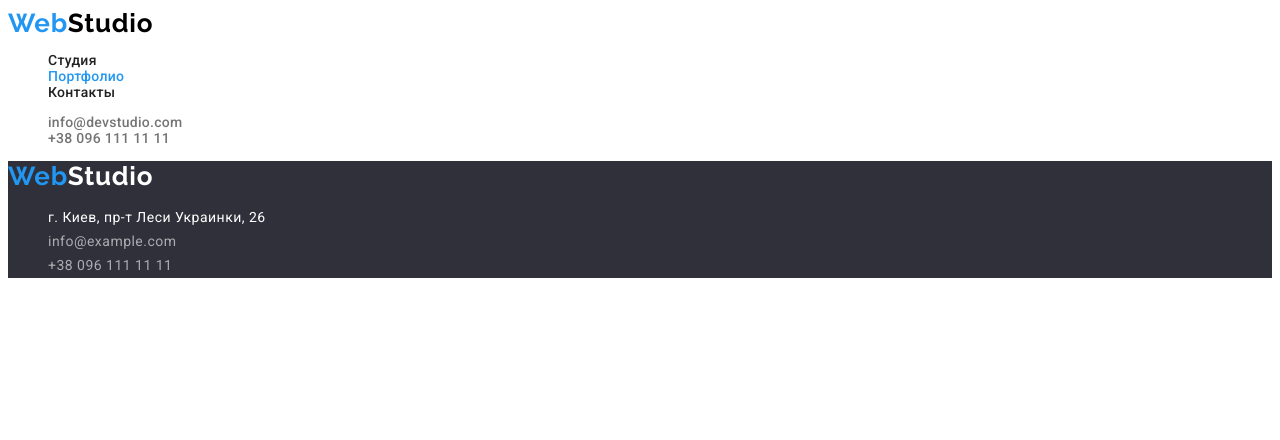
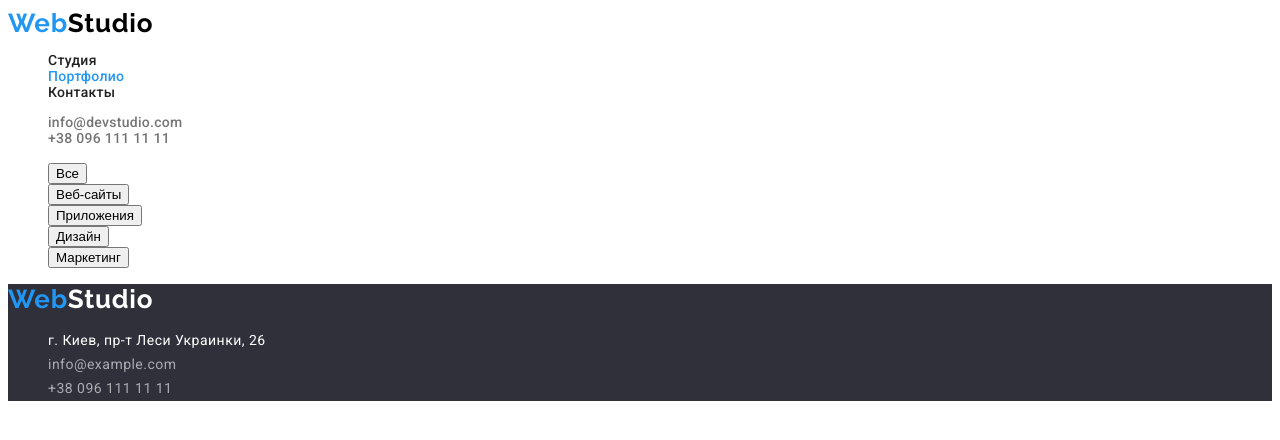
Before and after one commit to 0Palah/goit-markup-hw-02, a plain HTML site: page portfolio.html in a window 1280 px wide. Drawn offline with Linux system fonts and the light colour scheme.

Commit message:
Додає Кнопки на портфоліо

```diff
--- a/css/styles.css
+++ b/css/styles.css
@@ -197,3 +197,10 @@ overflow: hidden;
     color: var(--mail-tel-color);
     text-decoration: none;
 }
+
+
+/* Портфоліо */
+
+.radio-button {
+
+}
--- a/portfolio.html
+++ b/portfolio.html
@@ -45,6 +45,29 @@
 
     <!-- Мейн -->
     <main>
+      <section>
+        <h1 class="visually-hidden">Примеры</h1>
+        <ul class="list">
+            <li>
+                <button type="button" class="radio-button">Все</button>
+            </li>
+            <li>
+                <button type="button" class="radio-button">Веб-сайты</button>
+            </li>
+            <li>
+                <button type="button" class="radio-button">Приложения</button>
+            </li>
+            <li>
+                <button type="button" class="radio-button">Дизайн</button>
+            </li>
+            <li>
+                <button type="button" class="radio-button">Маркетинг</button>
+            </li>
+        </ul>
+        <ul>
+
+        </ul>
+      </section>
 
     </main>
 
```
